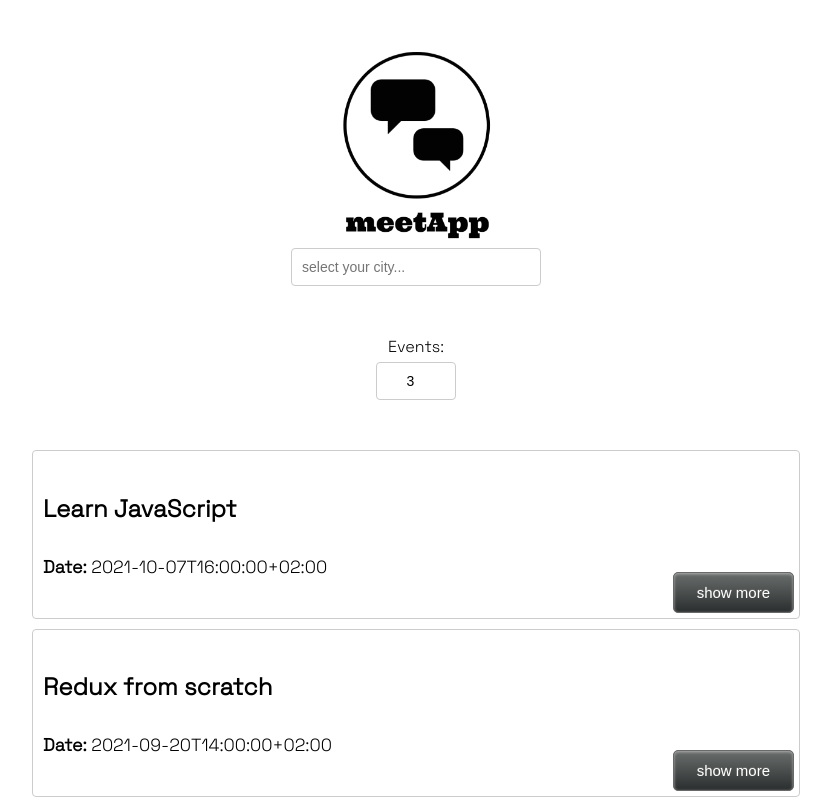
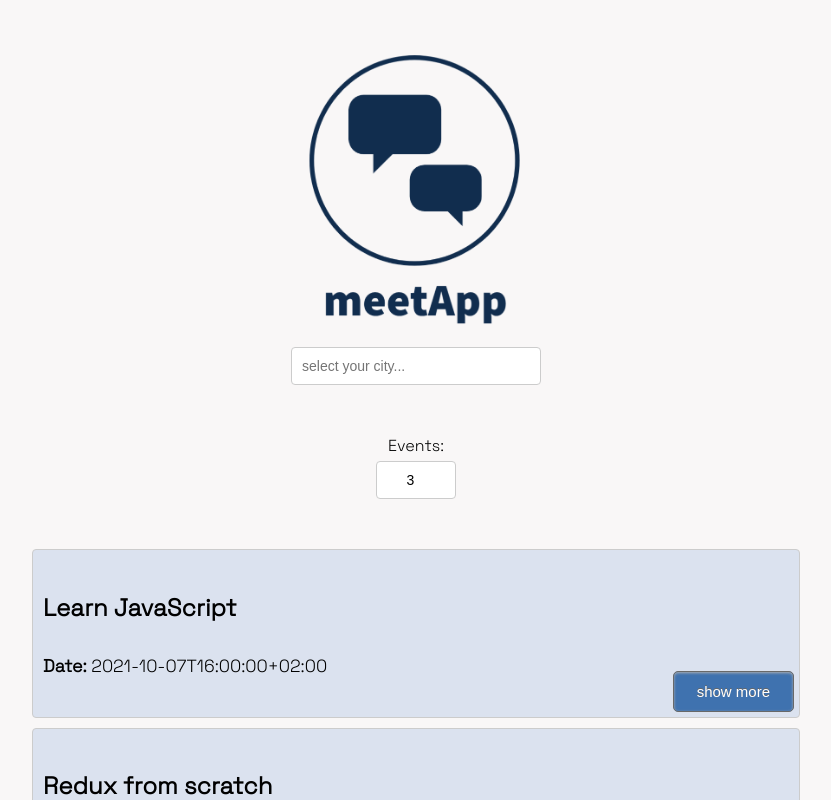
Before and after one commit to iamnachoj/meetApp, a React (Create React App) app: page / in a window 1280 px wide. Shown: the top 800 px of the page, without its empty margins (224-1055 px from the left). Built offline with nearby package versions, Linux system fonts and the light colour scheme; what atatus-spa would draw is missing.

Commit message:
add new css features. Mainly colors

```diff
--- a/src/components/event/event.css
+++ b/src/components/event/event.css
@@ -0,0 +1,46 @@
+.event {
+  background-color: #DBE2EF;
+  font-size: 1.1rem;
+  padding: 10px 10px 35px;
+  margin-bottom: 10px;
+  text-align: left;
+  border: 1px solid #ccc;
+  border-radius: 4px;
+  position: relative;
+}
+
+.event-title {
+  font-size: 1.5rem;
+  font-weight: 600;
+}
+
+.position-btn {
+  position: absolute;
+  right: 5px;
+  bottom: 5px;
+  padding: 5px 8px;
+  border-radius: 4px;
+  outline: none;
+  cursor: pointer;
+}
+.btn{
+  box-shadow:inset 0px 1px 3px 0px #b0b0b0;
+  background-color:#3F72AF;
+  border-radius:5px;
+  border:1px solid #696969;
+  cursor:pointer;
+  color:#ffffff;
+  font-size:15px;
+  padding:11px 23px;
+	text-decoration:none;
+	text-shadow:0px -1px 0px #666666;
+}
+
+.btn:hover {
+	background-color:#112D4E;
+}
+
+.details{
+  margin: 2px 0 17px;
+  line-height: 30px;
+}
--- a/src/components/event/event.js
+++ b/src/components/event/event.js
@@ -1,4 +1,5 @@
 import React from 'react';
+import './event.css'
 
 class Event extends React.Component{
   state = {
--- a/src/components/eventlist/event-list.css
+++ b/src/components/eventlist/event-list.css
@@ -0,0 +1,57 @@
+.showSuggestions {
+  display: block;
+}
+
+input[type="text"],
+input[type="number"] {
+  padding: 8px 6px 8px 10px;
+  border-radius: 4px;
+  outline: none;
+  border: 1px solid #ccc;
+  font-size: 14px;
+  line-height: 20px;
+  align-self: center;
+  height: 38px;
+}
+.num-events{
+  width: 80px ;
+  text-align: center;
+}
+
+.city-input {
+  width: 250px;
+}
+
+.citySearch {
+  display: flex;
+  flex-direction: column;
+  flex-basis: 300px;
+  max-width: 300px;
+  margin: auto;
+  position: relative;
+}
+.suggestions {
+  width: 250px;
+  position: absolute;
+  z-index: 2;
+  align-self: center;
+  margin: 0;
+  top: 43px;
+  font-size: 14px;
+  box-shadow: 10px 10px 16px -12px rgba(0, 0, 0, 0.75);
+}
+
+.suggestions > li {
+  text-align: left;
+  padding: 8px 6px 8px 10px;
+  background-color: #eee;
+  cursor: default;
+}
+.suggestions > li:last-child {
+  border-bottom-left-radius: 4px;
+  border-bottom-right-radius: 4px;
+}
+
+.suggestions > li:hover {
+  background-color: #bcdcdb;
+}
--- a/src/components/eventlist/event-list.js
+++ b/src/components/eventlist/event-list.js
@@ -1,4 +1,5 @@
 import React from 'react';
+import './event-list.css'
 
 //components
 import Event from '../event/event';
--- /dev/null
+++ b/src/components/numberofevents/numberofevents.css
@@ -0,0 +1,5 @@
+.numberOfEvents {
+  width: 50%;
+  margin: 50px auto;
+  text-align: center;
+}
--- a/src/components/numberofevents/numberofevents.js
+++ b/src/components/numberofevents/numberofevents.js
@@ -1,5 +1,6 @@
 import React from "react";
 import { ErrorAlert } from '../alert/alert';
+import './numberofevents.css';
 
 class NumberOfEvents extends React.Component {
   constructor(){
--- a/src/index.css
+++ b/src/index.css
@@ -1,6 +1,9 @@
 @import url(https://fonts.googleapis.com/css2?family=Space+Grotesk:wght@300&display=swap);
 
+/* Palette used: https://colorhunt.co/palette/f9f7f7dbe2ef3f72af112d4e */
+
 body{
+  background-color: #F9F7F7;
   font-family: 'Space Grotesk', sans-serif;
   text-align: left;
   margin: 50px 10%;
@@ -14,7 +17,7 @@ ul{
   margin: auto;
 }
 .logo{
-  width: 150px;
+  width: 220px;
 }
 
 .App * {
@@ -27,112 +30,6 @@ p {
 
 .display-none {
   display: none;
-}
-
-.showSuggestions {
-  display: block;
-}
-
-input[type="text"],
-input[type="number"] {
-  padding: 8px 6px 8px 10px;
-  border-radius: 4px;
-  outline: none;
-  border: 1px solid #ccc;
-  font-size: 14px;
-  line-height: 20px;
-  align-self: center;
-  height: 38px;
-}
-.num-events{
-  width: 80px ;
-  text-align: center;
-}
-
-.city-input {
-  width: 250px;
-}
-
-.citySearch {
-  display: flex;
-  flex-direction: column;
-  flex-basis: 300px;
-  max-width: 300px;
-  margin: auto;
-  position: relative;
-}
-.suggestions {
-  width: 250px;
-  position: absolute;
-  z-index: 2;
-  align-self: center;
-  margin: 0;
-  top: 43px;
-  font-size: 14px;
-  box-shadow: 10px 10px 16px -12px rgba(0, 0, 0, 0.75);
-}
-
-.suggestions > li {
-  text-align: left;
-  padding: 8px 6px 8px 10px;
-  background-color: #eee;
-  cursor: default;
-}
-.suggestions > li:last-child {
-  border-bottom-left-radius: 4px;
-  border-bottom-right-radius: 4px;
-}
-
-.suggestions > li:hover {
-  background-color: #bcdcdb;
-}
-
-.details{
-  margin: 2px 0 17px;
-  line-height: 30px;
-}
-
-.position-btn {
-  position: absolute;
-  right: 5px;
-  bottom: 5px;
-  padding: 5px 8px;
-  border-radius: 4px;
-  outline: none;
-  cursor: pointer;
-}
-.btn{
-  box-shadow:inset 0px 1px 3px 0px #b0b0b0;
-  background:linear-gradient(to bottom, #666b6a 5%, #2b2e2e 100%);
-  background-color:#2e2e2e;
-  border-radius:5px;
-  border:1px solid #696969;
-  cursor:pointer;
-  color:#ffffff;
-  font-size:15px;
-  padding:11px 23px;
-	text-decoration:none;
-	text-shadow:0px -1px 0px #666666;
-}
-
-.btn:hover {
-	background:linear-gradient(to bottom, #2b2e2e 5%, #666b6a 100%);
-	background-color:#2b2e2e;
-}
-
-.event {
-  font-size: 1.1rem;
-  padding: 10px 10px 35px;
-  margin-bottom: 10px;
-  text-align: left;
-  border: 1px solid #ccc;
-  border-radius: 4px;
-  position: relative;
-}
-
-.event-title {
-  font-size: 1.5rem;
-  font-weight: 600;
 }
 
 .group-name {
@@ -159,12 +56,6 @@ input[type="number"] {
   overflow-x: hidden;
 }
 
-.numberOfEvents {
-  width: 50%;
-  margin: 50px auto;
-  text-align: center;
-}
-
 .button-wrapper {
   display: grid;
   grid-template-columns: 1fr 1fr 1fr;
@@ -178,7 +69,7 @@ input[type="number"] {
   top: 20px;
 }
 
-.data-vis-wrapper {
+/* .data-vis-wrapper {
   display: flex;
   align-items: center;
   flex-direction: column;
@@ -217,8 +108,8 @@ input[type="number"] {
 }
 .google-btn:active {
   background: #1669f2;
-}
-.google-icon-wrapper {
+} */
+/* .google-icon-wrapper {
   position: absolute;
   margin-top: 1px;
   margin-left: 1px;
@@ -226,26 +117,26 @@ input[type="number"] {
   height: 40px;
   border-radius: 2px;
   background-color: #fff;
-}
-.google-icon {
+} */
+/* .google-icon {
   position: absolute;
   margin-top: 11px;
   margin-left: -8px;
   width: 18px;
   height: 18px;
-}
-.btn-text {
+} */
+/* .btn-text {
   float: right;
   margin: 11px 11px 0 0;
   color: #fff;
   font-size: 14px;
   letter-spacing: 0.2px;
   font-family: "Roboto";
-}
+} */
 
 
 
-@media only screen and (min-width: 992px) {
+/* @media only screen and (min-width: 992px) {
   .data-vis-wrapper {
     flex-direction: row;
   }
@@ -255,7 +146,7 @@ input[type="number"] {
     min-width: auto;
     margin: 0 auto;
   }
-}
+} */
 
 @media screen and (max-width: 890px) {
  body{
```
Also changed, not shown: src/meetApp.png.
